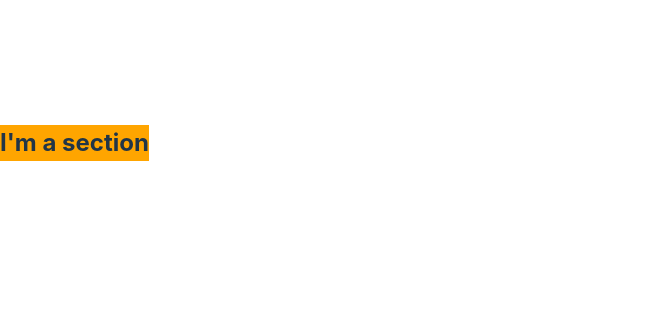
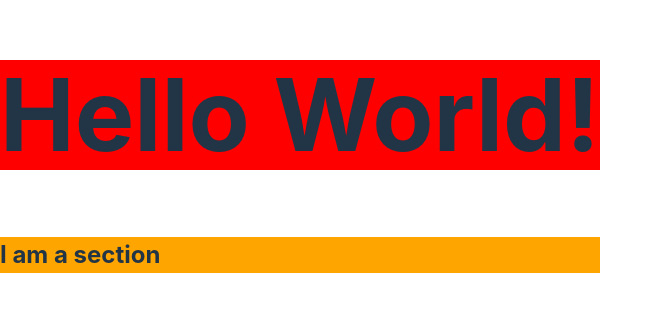
Before and after one commit to Flying-S-Ranch/react-portfolio, a React (Vite) app: page / in a window 1280 px wide. Shown: the part 257-568 px from the top of the page, without its empty margins (0-663 px from the left). Built offline with nearby package versions, Linux system fonts and the light colour scheme.

Commit message:
hooks up header.jsx and App.jsx

```diff
--- a/src/App.jsx
+++ b/src/App.jsx
@@ -1,11 +1,11 @@
-// import Header from "./components/Header";
+import Header from "./components/Header";
 import Section from "./components/Section";
 // import Footer from "./components/Footer"
 
 function App() {
   return (
     <div>
-      {/* <Header /> */}
+      <Header />
       <Section />
       {/* <Footer /> */}
     </div>
--- a/src/components/Header.jsx
+++ b/src/components/Header.jsx
@@ -1,2 +1,21 @@
 // Connects Header.jsx to Header.css
 import '../styles/Header.css'
+
+const styles = {
+    headerStyle: {
+        background: 'red',
+    },
+    headingStyle: {
+        fontSize:'100px'
+    },
+}
+
+function Header() {
+    return (
+        <header style={styles.headerStyle} className='header'>
+            <h1 style={styles.headingStyle}>Hello World!</h1>
+        </header>
+    )
+}
+
+export default Header;
--- a/src/components/Section.jsx
+++ b/src/components/Section.jsx
@@ -10,7 +10,7 @@
 function Section() {
     return (
         <section style={styles.sectionStyles} className='section'>
-            <h2>I'm a section</h2>
+            <h2>I am a section</h2>
         </section>
     )
 }
```
